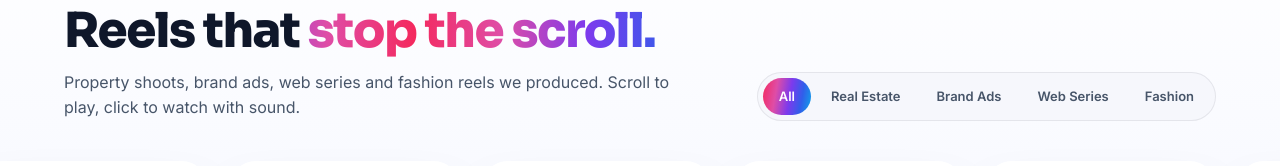
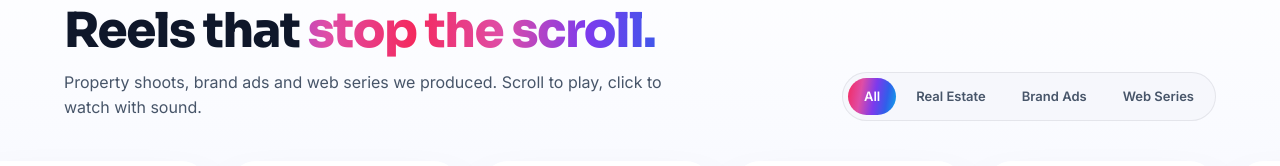
Before and after one commit to abhishekviralstan-create/viralstanportfolio, a React (Vite) app: page / in a window 1280 px wide. Shown: the part 9009-9175 px from the top of the page. Built offline with nearby package versions, Linux system fonts and the light colour scheme.

Commit message:
Remove deleted videos from portfolio filters

```diff
--- a/src/components/Reels.jsx
+++ b/src/components/Reels.jsx
@@ -174,7 +174,7 @@ export default function Reels() {
             Reels that <span className="grad-text">stop the scroll.</span>
           </>
         }
-        sub="Property shoots, brand ads, web series and fashion reels we produced. Scroll to play, click to watch with sound."
+        sub="Property shoots, brand ads and web series we produced. Scroll to play, click to watch with sound."
       />
       <div className="filters" role="tablist" aria-label="Filter videos">
         {reelFilters.map((f) => (
--- a/src/data/content.js
+++ b/src/data/content.js
@@ -221,7 +221,7 @@ export const projects = [
 export const testimonials = projects.filter((p) => p.quote).map((p) => ({ name: p.name, role: p.services.join(' · '), text: p.quote }))
 
 // Video portfolio: web versions live in public/reels/<id>.mp4 (+ .jpg poster)
-export const reelFilters = ['All', 'Real Estate', 'Brand Ads', 'Web Series', 'Fashion']
+export const reelFilters = ['All', 'Real Estate', 'Brand Ads', 'Web Series']
 
 export const reels = [
   { id: 'agarwal-shoot-1', title: 'Property Campaign', client: 'Aggarwal Property', category: 'Real Estate' },
```
